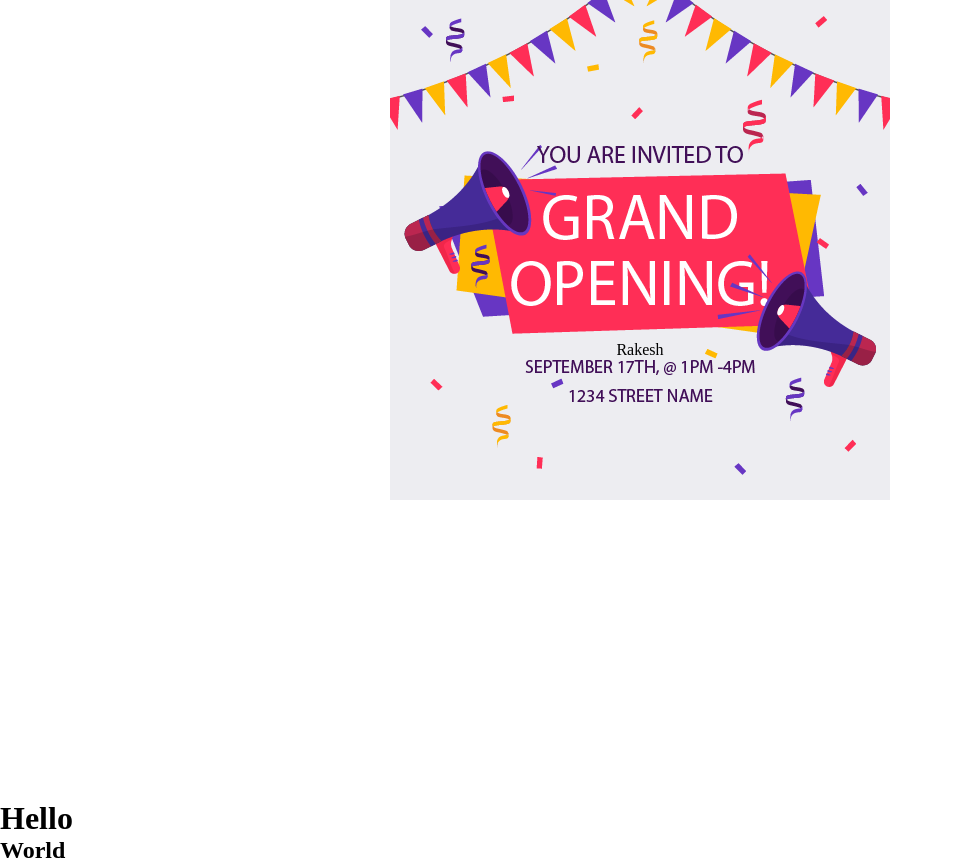
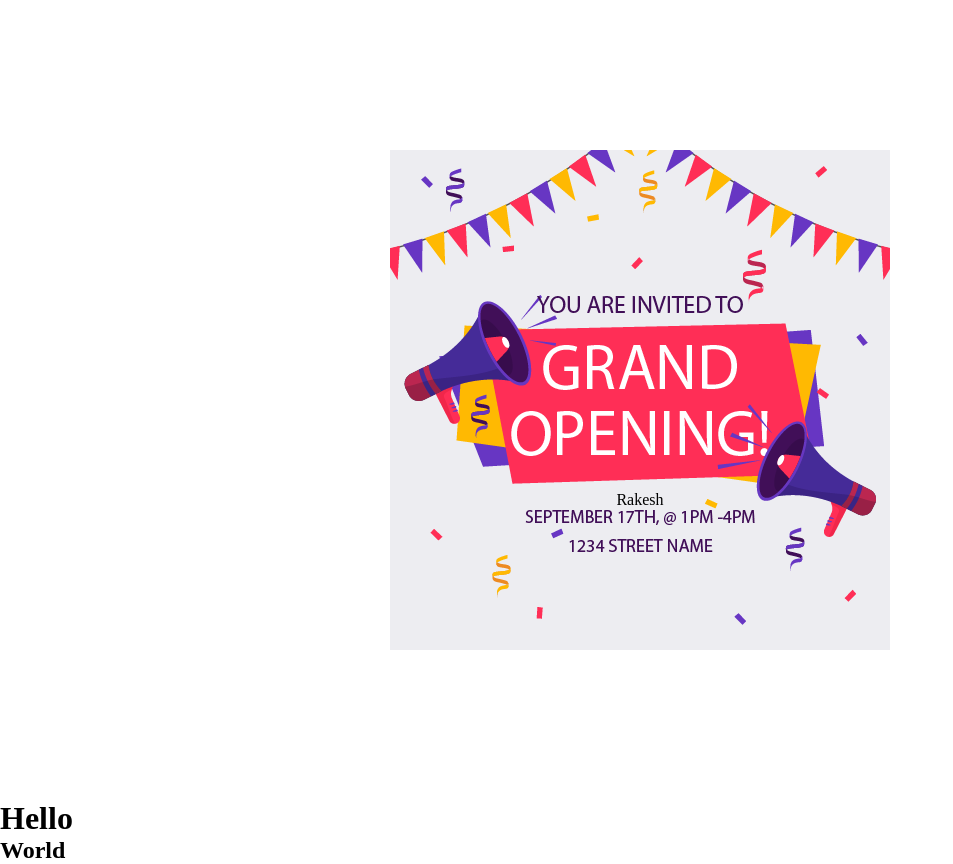
Before and after one commit to Rakesh4122/Tent-Project, a plain HTML site: page index.html in a window 1280 px wide. Shown: the whole page, without its empty margins (0-953 px from the left). Drawn offline with Linux system fonts and the light colour scheme.

Commit message:
some changes.

```diff
--- a/index.html
+++ b/index.html
@@ -17,8 +17,9 @@
             height: 100vh;
             display: flex;
             justify-content: center;
-            align-items: center'
+            align-items: center;
         }
+
         #bannerimg{
             height: 500px;
             width: 500px;
```
